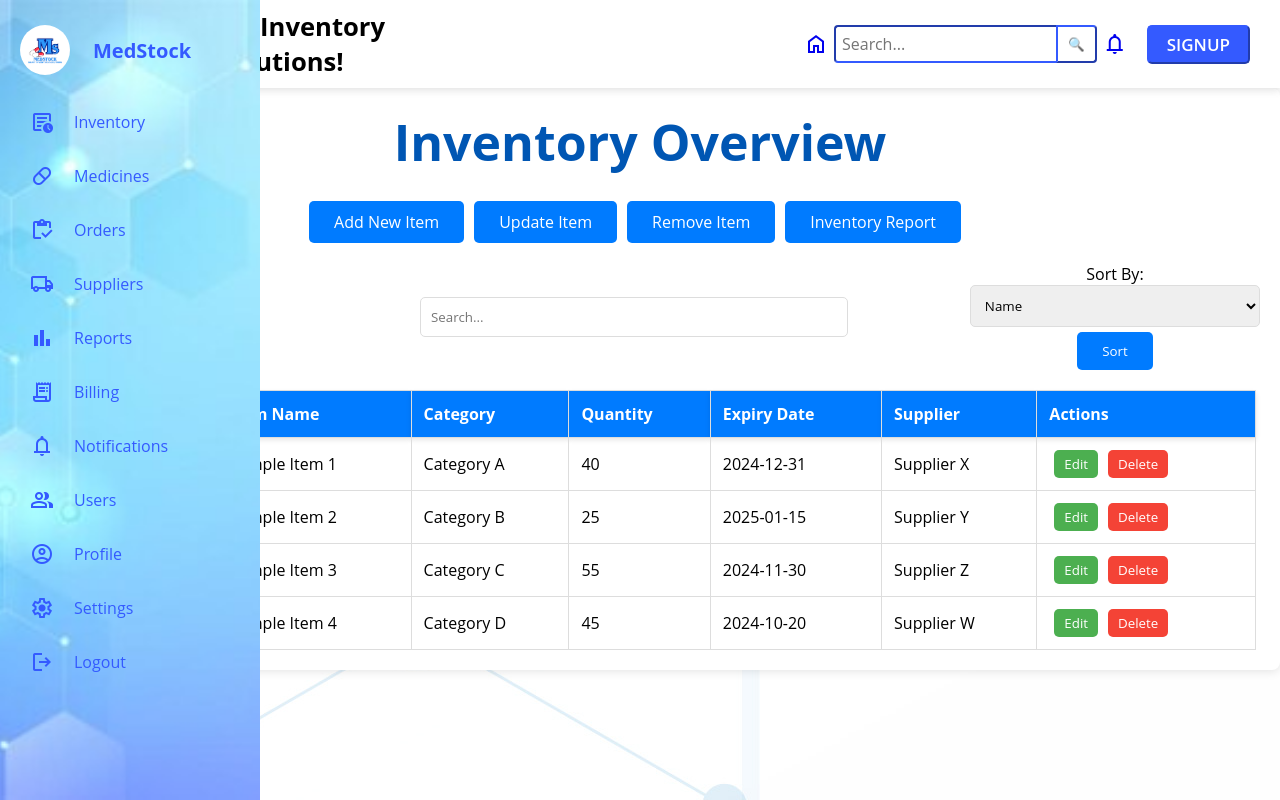
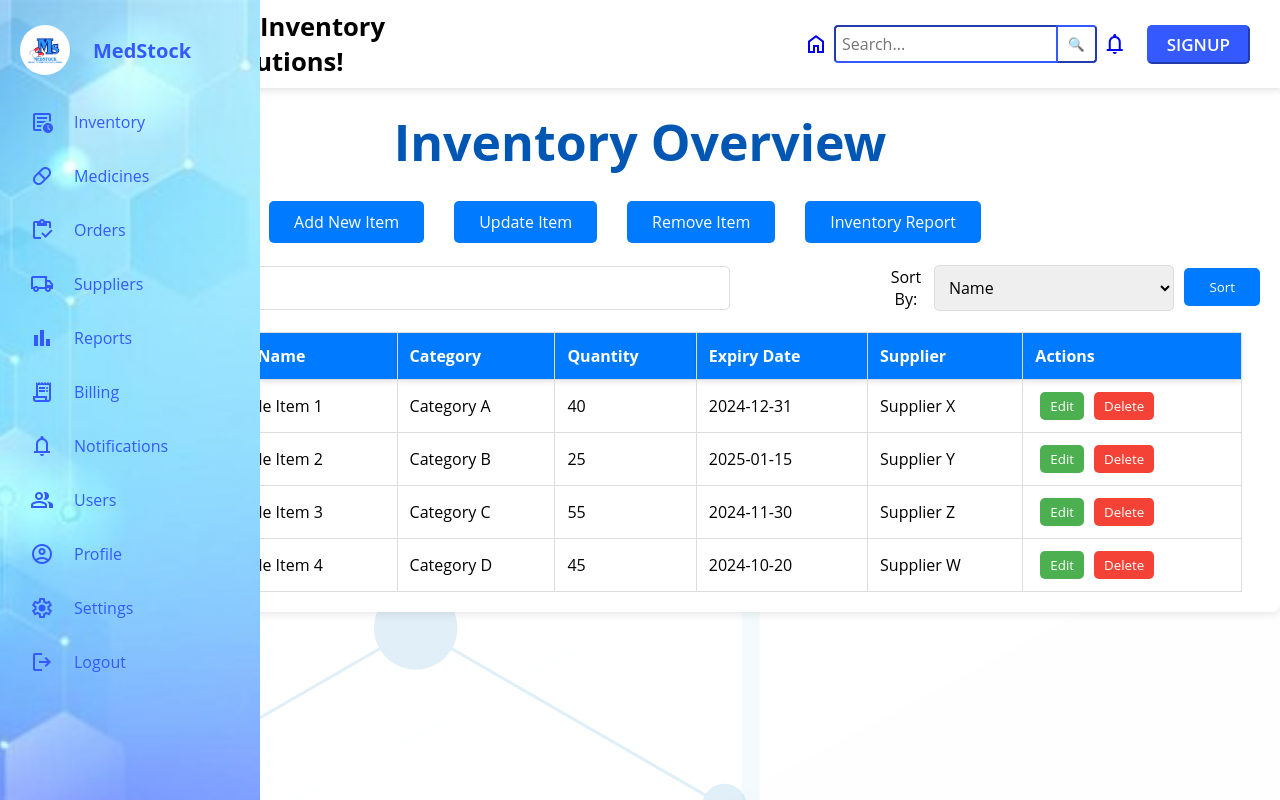
Before and after one commit to dnm10/New-MedStock, a React (Create React App) app in the folder medstock-app/: page /Inventory in a window 1280 px wide. Built offline with nearby package versions, Linux system fonts and the light colour scheme.

Commit message:
Corrected Inventory css

```diff
--- a/medstock-app/src/Components/Inventory.css
+++ b/medstock-app/src/Components/Inventory.css
@@ -34,7 +34,7 @@ h1 {
 }
 
 .controls button {
-    margin-right: 10px;
+    margin-right: 30px;
     font-size: 16px;
 }
 
@@ -42,24 +42,35 @@ h1 {
     display: flex;
     justify-content: space-between;
     align-items: center;
+    margin-top: 20px;
     margin-bottom: 20px;
 }
 
-.search-sort {
-    flex-grow: 0.7;
-    padding-left: 400px;
-    padding-right: 40px;
-    font-size: 13px;
-}
+.search-sort{
+    margin-left: 90px;
+    display: flex;
+    align-items: center;
+    gap: 10px;
+    width: 50%;
+  }
 
+  .sort-options{
+    display: flex;
+    align-items: center;
+    gap: 10px;
+    width: 30%;
+  }
+
+  .sort-options #sortBtn{
+    margin-bottom: 6px;
+  }
 .search-sort input, .sort-options select, form input[type="text"], form input[type="number"], form input[type="date"], form input[type="file"], #removeItemDropdown, select {
     width: 100%;
     padding: 10px;
     border: 1px solid #ddd;
     border-radius: 5px;
     transition: box-shadow 0.3s ease;
-    padding-right: 50px;
-    padding-top: 10px;
+    font-size: 16px;
 }
 
 .search-sort input:focus, .sort-options select:focus, form input[type="text"]:focus, form input[type="number"]:focus, form input[type="date"]:focus, form input[type="file"]:focus, #removeItemDropdown:focus, select:focus {
@@ -70,8 +81,8 @@ h1 {
 table {
     width: 90%;
     border-collapse: collapse;
-    margin-top: 10px;
-    margin-left: 120px;
+    margin-top: 20px;
+    margin-left: 106px;
 }
 
 table th, table td {
```
